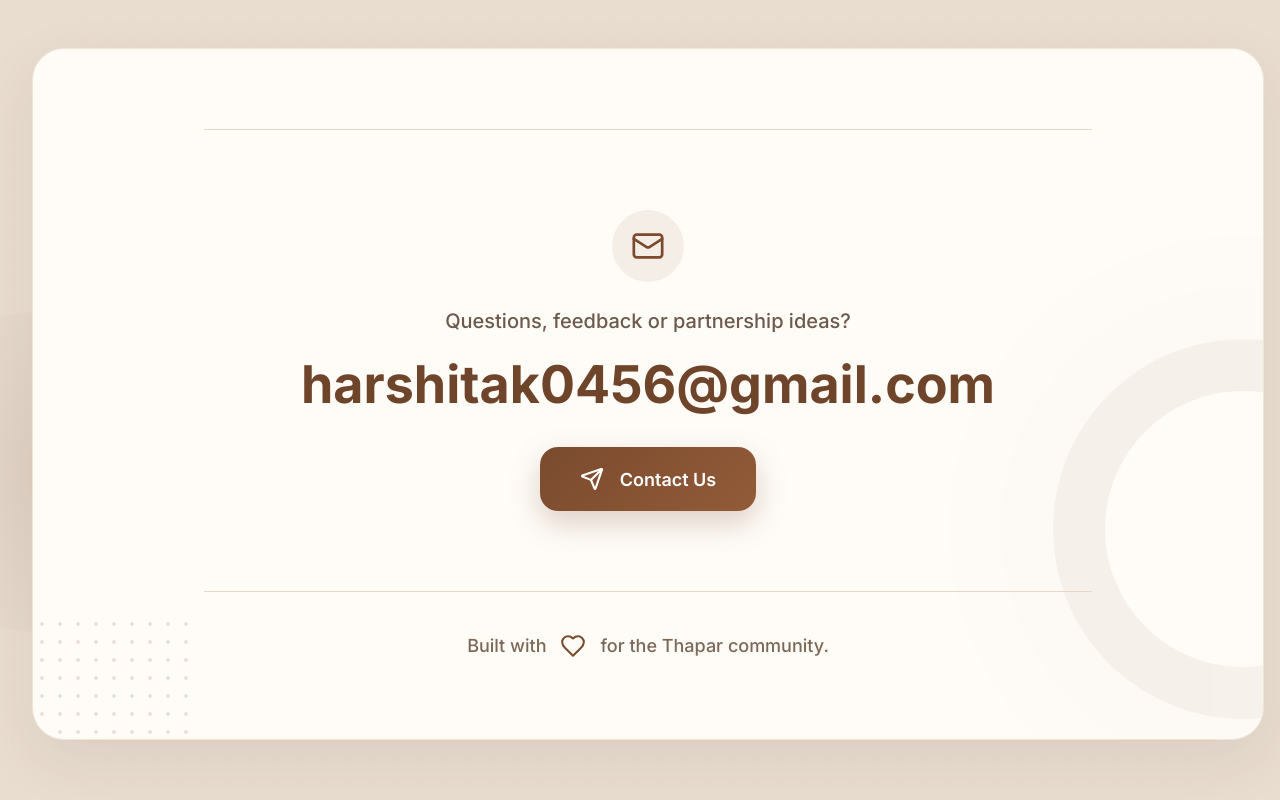
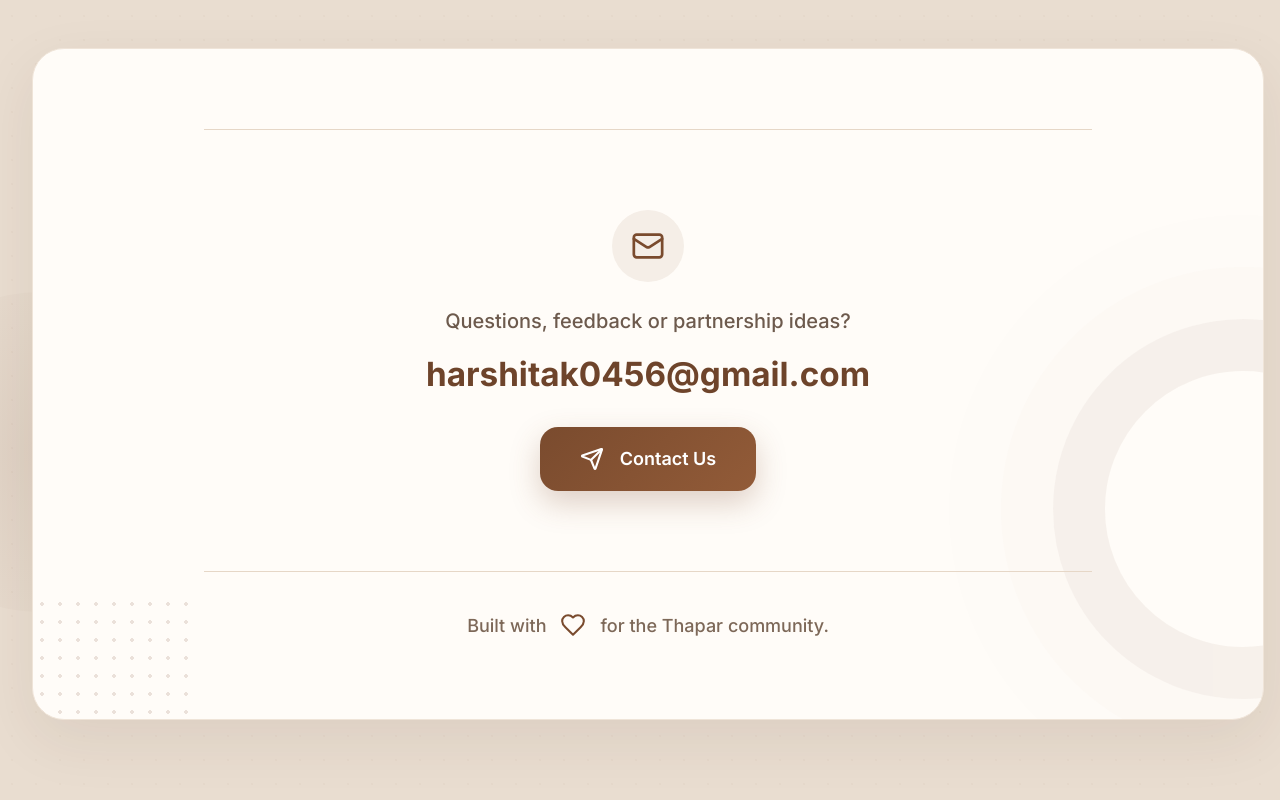
Before and after one commit to Harshita445/alumni_platform, a Next.js app in the folder frontend/: page / in a window 1280 px wide. Shown: the part 2852-3652 px from the top of the page. Built offline with nearby package versions, Linux system fonts and the light colour scheme; no server answers.

Commit message:
DESIGN CHANGES

```diff
--- a/frontend/src/app/globals.css
+++ b/frontend/src/app/globals.css
@@ -934,7 +934,7 @@ img {
   display: block;
   margin-top: 20px;
   color: #6E442B;
-  font-size: clamp(32px, 4.4vw, 52px);
+  font-size: clamp(24px, 2.6vw, 34px);
   font-weight: 700;
   line-height: 1.1;
   overflow-wrap: anywhere;
@@ -1153,7 +1153,7 @@ img {
   }
 
   .contact-email {
-    font-size: clamp(28px, 9vw, 36px);
+    font-size: clamp(20px, 6vw, 26px);
   }
 
   .contact-button {
@@ -1186,64 +1186,55 @@ img {
 /* PAGE BACKGROUND: login-specific override */
 
 .auth-page {
+  position: relative;
+  display: flex;
   min-height: 100vh;
-  background: #f6efe7;
-  display: flex;
   align-items: center;
   justify-content: center;
-  padding: 48px;
-  position: relative;
   overflow: hidden;
-}
-
-/* subtle corner decorations */
+  padding: 56px 32px;
+  background: #F5EEE6;
+}
 
 .auth-bg-pattern-one,
 .auth-bg-pattern-two {
   position: absolute;
-  opacity: 0.06;
+  opacity: 0.045;
   pointer-events: none;
 }
 
 .auth-bg-pattern-one {
-  width: 300px;
-  height: 300px;
-  top: -50px;
-  left: -50px;
+  top: -130px;
+  left: -130px;
+  width: 420px;
+  height: 420px;
+  border: 1px solid #7A4B2E;
   border-radius: 50%;
-  border: 2px solid #8a5a3b;
+  box-shadow:
+    0 0 0 52px rgba(122, 75, 46, 0.12),
+    0 0 0 104px rgba(122, 75, 46, 0.08);
 }
 
 .auth-bg-pattern-two {
-  width: 250px;
-  height: 250px;
-  bottom: -40px;
-  right: -40px;
-  border-radius: 50%;
-  border: 2px solid #8a5a3b;
-}
-
-/* MAIN CARD */
+  right: 70px;
+  bottom: 54px;
+  width: 180px;
+  height: 130px;
+  background-image: radial-gradient(#7A4B2E 1.4px, transparent 1.4px);
+  background-size: 18px 18px;
+}
 
 .auth-card {
+  display: grid;
   width: 100%;
   max-width: 1400px;
-  min-height: 800px;
-
-  display: grid;
+  min-height: 850px;
   grid-template-columns: 1fr 1fr;
-
-  background: #fbf7f2;
-
+  overflow: hidden;
   border-radius: 32px;
-  overflow: hidden;
-
-  box-shadow:
-    0 30px 60px rgba(70, 45, 25, 0.08),
-    0 8px 20px rgba(70, 45, 25, 0.04);
-}
-
-/* LEFT PANEL */
+  background: #FBF7F2;
+  box-shadow: 0 30px 80px rgba(60, 35, 20, 0.08);
+}
 
 .auth-brand-panel {
   position: relative;
@@ -1253,7 +1244,6 @@ img {
 .auth-campus-image {
   position: absolute;
   inset: 0;
-
   width: 100%;
   height: 100%;
   object-fit: cover;
@@ -1262,99 +1252,240 @@ img {
 .auth-brand-overlay {
   position: absolute;
   inset: 0;
-
-  background:
-    linear-gradient(
-      rgba(85, 52, 34, 0.65),
-      rgba(85, 52, 34, 0.55)
-    );
+  background: linear-gradient(
+    135deg,
+    rgba(88, 53, 35, 0.85),
+    rgba(118, 72, 45, 0.70)
+  );
+}
+
+.auth-brand-arch {
+  position: absolute;
+  z-index: 1;
+  border: 1px solid rgba(220, 169, 122, 0.28);
+  border-radius: 999px;
+  pointer-events: none;
+}
+
+.auth-brand-arch-top {
+  top: -180px;
+  right: -160px;
+  width: 430px;
+  height: 430px;
+}
+
+.auth-brand-arch-bottom {
+  left: -110px;
+  bottom: -170px;
+  width: 360px;
+  height: 360px;
+}
+
+.auth-brand-dots {
+  position: absolute;
+  top: 72px;
+  right: 92px;
+  z-index: 1;
+  width: 128px;
+  height: 112px;
+  opacity: 0.28;
+  background-image: radial-gradient(#DCA97A 1.3px, transparent 1.3px);
+  background-size: 18px 18px;
+  pointer-events: none;
 }
 
 .auth-brand-content {
   position: relative;
   z-index: 2;
-
+  display: flex;
   height: 100%;
-
-  display: flex;
-  flex-direction: column;
-
-  padding: 56px;
-}
-
-.auth-logo {
-  width: auto;
-  height: 44px;
-  object-fit: contain;
-}
-
-.auth-form-logo {
-  width: auto;
-  height: 44px;
-  object-fit: contain;
-  margin-bottom: 28px;
-}
-
-.auth-brand-kicker {
-  margin-top: 24px;
-  color: rgba(255,255,255,0.95);
-
-  font-size: 15px;
-  font-weight: 600;
-}
-
-.auth-brand-content h2 {
-  margin-top: auto;
-
-  color: white;
-
-  font-size: 64px;
-  line-height: 1.05;
-  font-weight: 700;
-}
-
-.auth-brand-content p:last-child {
-  margin-top: 16px;
-
-  color: rgba(255,255,255,0.92);
-
-  max-width: 420px;
-
-  font-size: 22px;
-  line-height: 1.7;
-}
-
-/* RIGHT PANEL */
-
-.auth-form-panel {
-  display: flex;
+  max-width: 450px;
   flex-direction: column;
   justify-content: center;
-
-  padding: 80px 90px;
-
-  background: #fbf7f2;
+  padding: 60px;
+}
+
+.auth-brand-badge {
+  display: inline-flex;
+  width: fit-content;
+  height: 44px;
+  align-items: center;
+  gap: 12px;
+  padding: 0 20px;
+  border: 1px solid rgba(255, 255, 255, 0.25);
+  border-radius: 999px;
+  color: rgba(255, 255, 255, 0.94);
+  font-size: 13px;
+  font-weight: 800;
+  letter-spacing: 0.12em;
+  text-transform: uppercase;
+}
+
+.auth-brand-content h2 {
+  display: grid;
+  gap: 0;
+  margin-top: 32px;
+  color: #fff;
+  font-size: clamp(72px, 5.4vw, 82px);
+  font-weight: 700;
+  line-height: 0.95;
+  letter-spacing: -0.035em;
+}
+
+.auth-brand-content h2 span:last-child {
+  color: #C78C62;
+}
+
+.auth-brand-divider {
+  display: flex;
+  width: 154px;
+  align-items: center;
+  gap: 14px;
+  margin-top: 28px;
+  color: #DCA97A;
+}
+
+.auth-brand-divider span {
+  flex: 1;
+  height: 1px;
+  background: rgba(220, 169, 122, 0.7);
+}
+
+.auth-brand-divider strong {
+  font-size: 16px;
+  font-weight: 400;
+  line-height: 1;
+}
+
+.auth-brand-lede {
+  margin-top: 26px;
+  color: rgba(255, 255, 255, 0.92);
+  font-size: 28px;
+  line-height: 1.7;
+}
+
+.auth-feature-list {
+  display: grid;
+  gap: 32px;
+  margin-top: 58px;
+}
+
+.auth-feature-row {
+  display: grid;
+  grid-template-columns: 52px minmax(0, 1fr);
+  gap: 20px;
+  align-items: start;
+}
+
+.auth-feature-icon {
+  display: flex;
+  width: 52px;
+  height: 52px;
+  align-items: center;
+  justify-content: center;
+  border: 1px solid rgba(220, 169, 122, 0.34);
+  border-radius: 999px;
+  color: #F5D0AE;
+  background: rgba(255, 255, 255, 0.06);
+}
+
+.auth-feature-row h3 {
+  margin: 0 0 7px;
+  color: #fff;
+  font-family: var(--font-body), sans-serif;
+  font-size: 16px;
+  font-weight: 800;
+  letter-spacing: 0;
+}
+
+.auth-feature-row p {
+  margin: 0;
+  color: rgba(255, 255, 255, 0.86);
+  font-size: 15px;
+  line-height: 1.65;
+}
+
+.auth-form-panel {
+  display: flex;
+  align-items: center;
+  justify-content: center;
+  padding: 70px;
+  background: #FFFCF8;
+}
+
+.auth-form-inner {
+  width: 100%;
+  max-width: 520px;
+}
+
+.auth-eyebrow {
+  display: inline-flex;
+  align-items: center;
+  gap: 12px;
+  color: #6E442B;
+  font-size: 13px;
+  font-weight: 800;
+  letter-spacing: 0.12em;
+  text-transform: uppercase;
 }
 
 .auth-header h1 {
-  margin: 0;
-
-  font-size: 64px;
+  margin: 18px 0 0;
+  color: #2F2018;
+  font-size: clamp(56px, 4.8vw, 72px);
+  font-weight: 700;
   line-height: 1.05;
-
-  color: #2f1b12;
+  letter-spacing: -0.035em;
 }
 
 .auth-header p {
   margin-top: 18px;
-  margin-bottom: 48px;
-
-  color: #75685f;
-
-  font-size: 22px;
-}
-
-/* FORM */
+  margin-bottom: 32px;
+  color: #6D5A4D;
+  font-size: 28px;
+  line-height: 1.45;
+}
+
+.auth-credential-card {
+  display: grid;
+  gap: 10px;
+  margin-bottom: 32px;
+  padding: 24px;
+  border: 1px solid #E8D9CB;
+  border-radius: 20px;
+  background: #fff;
+  box-shadow: 0 12px 28px rgba(70, 45, 25, 0.04);
+}
+
+.auth-credential-title {
+  color: #6E442B;
+  font-size: 14px;
+  font-weight: 800;
+}
+
+.auth-credential-line {
+  color: #6D5A4D;
+  font-size: 14px;
+  line-height: 1.5;
+}
+
+.auth-credential-line strong {
+  color: #2F2018;
+  font-weight: 700;
+}
+
+.auth-credential-actions {
+  display: flex;
+  flex-wrap: wrap;
+  gap: 12px;
+  margin-top: 6px;
+}
+
+.auth-form-stack {
+  display: flex;
+  flex-direction: column;
+  gap: 24px;
+}
 
 .auth-field {
   display: flex;
@@ -1363,33 +1494,29 @@ img {
 }
 
 .auth-field span {
-  color: #2f1b12;
-  font-weight: 600;
+  color: #2F2018;
+  font-size: 14px;
+  font-weight: 700;
 }
 
 .auth-input-wrap {
   display: flex;
-  align-items: center;
-
   height: 60px;
-
+  align-items: center;
   padding: 0 18px;
-
-  border: 1px solid #e1d5ca;
+  border: 1px solid #E8D9CB;
   border-radius: 16px;
-
   background: white;
-
   transition: all .25s ease;
 }
 
 .auth-input-wrap:focus-within {
-  border-color: #8a5a3b;
-  box-shadow: 0 0 0 4px rgba(138,90,59,0.08);
+  border-color: #A56A43;
+  box-shadow: 0 0 0 4px rgba(165, 106, 67, 0.10);
 }
 
 .auth-input-wrap svg {
-  color: #98785f;
+  color: #8A5A3B;
   flex-shrink: 0;
 }
 
@@ -1398,45 +1525,32 @@ img {
   border: none;
   outline: none;
   background: transparent;
-
   padding-left: 14px;
-
+  color: #2F2018;
   font-size: 16px;
 }
 
-/* LOGIN BUTTON */
+.auth-input::placeholder {
+  color: #9A897D;
+}
 
 .auth-primary-button {
   width: 100%;
   height: 60px;
-
   border: none;
   border-radius: 16px;
-
+  background: linear-gradient(135deg, #7A4B2E, #9B643F);
+  box-shadow: 0 12px 24px rgba(122, 75, 46, 0.18);
   color: white;
+  cursor: pointer;
   font-size: 18px;
-  font-weight: 600;
-
-  background:
-    linear-gradient(
-      135deg,
-      #7a4b2e,
-      #925b38
-    );
-
-  box-shadow:
-    0 12px 24px rgba(122,75,46,.18);
-
-  cursor: pointer;
-
+  font-weight: 700;
   transition: all .25s ease;
 }
 
 .auth-primary-button:hover {
   transform: translateY(-2px);
 }
-
-/* DIVIDER */
 
 .auth-separator {
   display: flex;
@@ -1447,43 +1561,36 @@ img {
 .auth-separator span {
   flex: 1;
   height: 1px;
-  background: #e4d8cd;
+  background: #E4D8CD;
 }
 
 .auth-separator strong {
-  color: #7f7067;
+  color: #7D6858;
   font-size: 14px;
+  font-weight: 700;
+  letter-spacing: 0.14em;
   text-transform: uppercase;
 }
 
-/* GOOGLE BUTTONS */
-
 .auth-google-button {
+  display: flex;
   height: 60px;
-
-  display: flex;
   align-items: center;
   justify-content: center;
   gap: 14px;
-
+  border: 1px solid #E8D9CB;
+  border-radius: 16px;
   background: white;
-
-  border: 1px solid #e1d5ca;
-  border-radius: 16px;
-
-  font-size: 16px;
+  color: #4F3527;
+  cursor: pointer;
+  font-size: 17px;
   font-weight: 600;
-
-  cursor: pointer;
-
   transition: all .25s ease;
 }
 
 .auth-google-button:hover {
   transform: translateY(-2px);
-
-  box-shadow:
-    0 8px 18px rgba(0,0,0,.06);
+  box-shadow: 0 10px 20px rgba(0,0,0,.05);
 }
 
 .auth-demo-button:hover:not(:disabled) {
@@ -1496,20 +1603,18 @@ img {
 }
 
 .google-mark {
+  color: #4285f4;
+  font-size: 18px;
   font-weight: 700;
-  color: #4285f4;
-}
-
-/* FOOTER */
+}
 
 .auth-footer {
-  margin-top: 8px;
-
   display: flex;
   justify-content: center;
   gap: 8px;
-
+  margin-top: 8px;
   color: #75685f;
+  font-size: 15px;
 }
 
 .auth-footer a {
@@ -1518,26 +1623,90 @@ img {
   text-decoration: none;
 }
 
-/* RESPONSIVE */
-
 @media (max-width: 1100px) {
   .auth-card {
+    max-width: 760px;
     grid-template-columns: 1fr;
   }
 
   .auth-brand-panel {
-    min-height: 350px;
+    min-height: 640px;
   }
 
   .auth-form-panel {
-    padding: 48px;
+    padding: 56px 42px;
   }
 
   .auth-header h1 {
-    font-size: 48px;
+    font-size: 52px;
   }
 
   .auth-brand-content h2 {
-    font-size: 48px;
-  }
-}
+    font-size: 72px;
+  }
+}
+
+@media (max-width: 620px) {
+  .auth-page {
+    padding: 24px 14px;
+  }
+
+  .auth-card {
+    border-radius: 24px;
+  }
+
+  .auth-brand-panel {
+    min-height: 560px;
+  }
+
+  .auth-brand-content {
+    padding: 42px 28px;
+  }
+
+  .auth-brand-content h2 {
+    font-size: 58px;
+  }
+
+  .auth-brand-lede,
+  .auth-header p {
+    font-size: 21px;
+  }
+
+  .auth-feature-list {
+    gap: 24px;
+    margin-top: 40px;
+  }
+
+  .auth-feature-row {
+    grid-template-columns: 46px minmax(0, 1fr);
+    gap: 16px;
+  }
+
+  .auth-feature-icon {
+    width: 46px;
+    height: 46px;
+  }
+
+  .auth-form-panel {
+    padding: 42px 22px;
+  }
+
+  .auth-header h1 {
+    font-size: 42px;
+  }
+
+  .auth-credential-card {
+    padding: 20px;
+  }
+
+  .auth-google-button,
+  .auth-primary-button {
+    font-size: 16px;
+  }
+
+  .auth-footer {
+    flex-direction: column;
+    align-items: center;
+    text-align: center;
+  }
+}
```
Also changed, not shown: frontend/src/app/login/page.tsx (+84 -42 lines).
